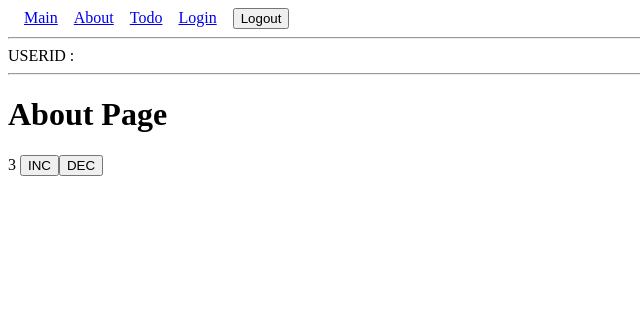
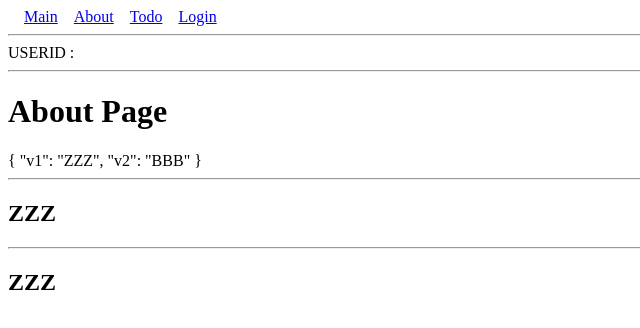
Before and after one commit to ZK202308A/v3, a Vue app: page /about in a window 1280 px wide. Shown: the top 328 px of the page, without its empty margins (0-640 px from the left). Built offline with nearby package versions, Linux system fonts and the light colour scheme.

Commit message:
signin end

```diff
--- a/src/App.vue
+++ b/src/App.vue
@@ -2,7 +2,7 @@
 import { RouterView, RouterLink } from 'vue-router';
 import useMember2 from './stores/useMember2'
 
-const {computedMid} = useMember2()
+const {computedMid, signout} = useMember2()
 
 console.log("-----------------------------")
 console.log(computedMid)
@@ -16,9 +16,9 @@ console.log(computedMid)
     <span> <RouterLink to="/about">About</RouterLink>  </span>
     <span> <RouterLink to="/todo">Todo</RouterLink>  </span>
 
-    <span > <RouterLink to="/login">Login</RouterLink> </span>
+    <span v-if="computedMid ==='' " > <RouterLink to="/login">Login</RouterLink> </span>
 
-    <span > <button @click="logout" >Logout</button> </span>
+    <span v-if="computedMid !=='' "> <button @click="signout" >Logout</button> </span>
 
   </div>
 
--- a/src/pages/AboutPage.vue
+++ b/src/pages/AboutPage.vue
@@ -3,19 +3,31 @@
     <h1>About Page</h1>
 
     <div>
-
-      {{ count.num }}
-      <button @click="inc" >INC</button>
-      <button @click="dec">DEC</button>
+      {{ obj }}
     </div>
+    <hr/>
+    <h2>{{ obj.v1 }}</h2>
+    <hr/>
+    <h2>{{ str1 }}</h2>
 
   </div>
 </template>
 
 <script setup>
+import { computed, ref, toRef } from 'vue';
 import useCount from '../stores/useCount';
 
 const {inc,dec, count} = useCount()
+
+const obj = ref({v1:'AAA', v2:'BBB'})
+
+let str1 = toRef(obj.value,"v1")
+
+setTimeout(()=> {
+  str1.value = "ZZZ"
+}, 3000)
+
+
 
 </script>
 
--- a/src/stores/useMember2.js
+++ b/src/stores/useMember2.js
@@ -1,23 +1,42 @@
 import { defineStore } from "pinia";
-import { computed, ref } from "vue";
+import { computed, ref, toRef } from "vue";
 
 
 const useMember2 = defineStore('useMember2', () => {
 
-  const userId = ref('')
+  const userId = ref({mid:''})
+
+  const toMid = toRef(userId.value, "mid")
 
   const signin = (str) => {
 
-    userId.value = str
+    userId.value.mid = str
+    localStorage.setItem("mid", str)
     console.log(userId)
 
   }
 
   const signout = () => {
-    userId.value = ''
+    userId.value.mid = ''
+    localStorage.removeItem("mid")
   }
 
-  const computedMid = computed(() => userId)
+  const computedMid = computed(() => {
+
+    if(! localStorage.getItem("mid")) {
+      return ''
+    }
+
+    if(localStorage.getItem("mid")){
+      userId.value.mid = localStorage.getItem("mid")
+    }
+
+    if(toMid){
+      return toMid
+    }
+
+    return toMid
+  })
 
   return {userId, signin, signout, computedMid}
 
```
